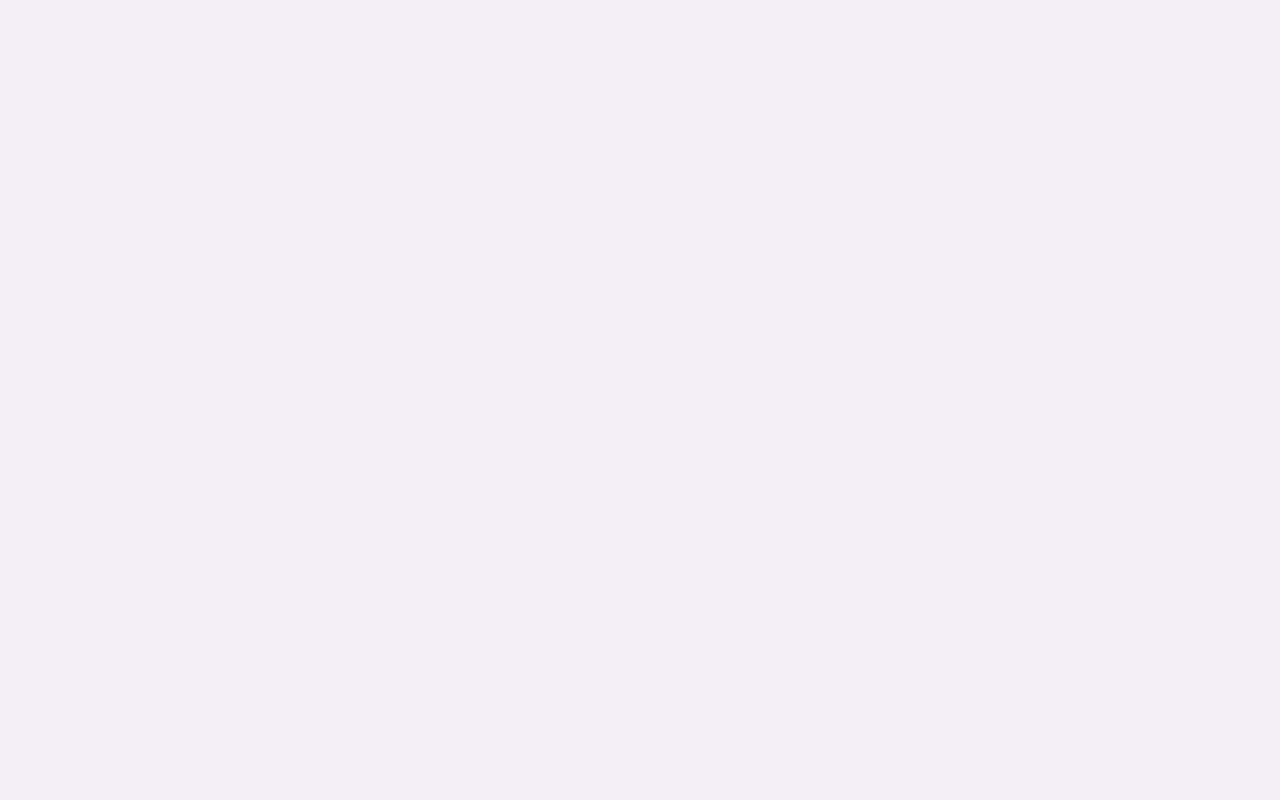
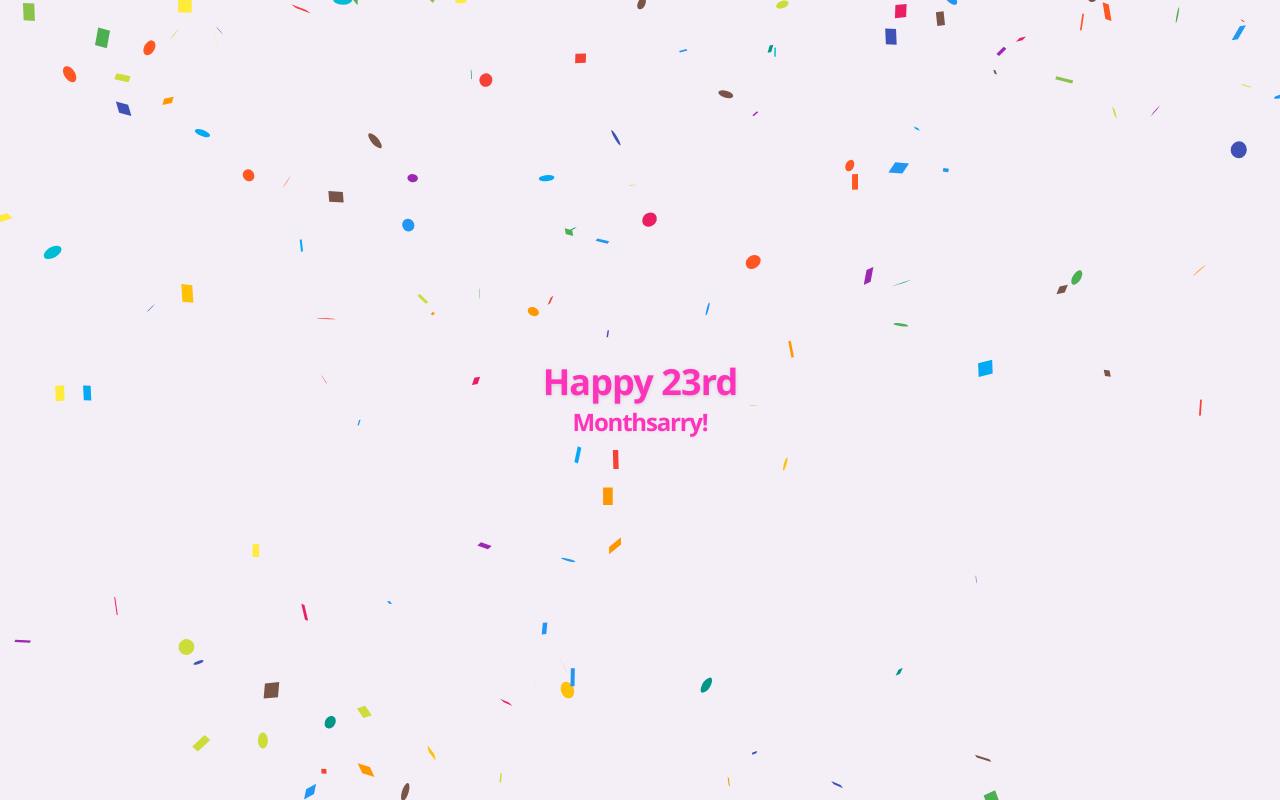
Before and after one commit to potakaaa/23, a Next.js app: page /happy23 in a window 1280 px wide. Built offline with nearby package versions, Linux system fonts and the light colour scheme.

Commit message:
added confetti

```diff
--- /dev/null
+++ b/app/happy23/components/ConfettiDrop.tsx
@@ -0,0 +1,25 @@
+"use client";
+
+import { useWindowSize } from "react-use";
+import Confetti from "react-confetti";
+import { useState, useEffect } from "react";
+
+const ConfettiDrop = () => {
+  const { width, height } = useWindowSize();
+  const [confetti, setConfetti] = useState(false); // Start disabled
+
+  useEffect(() => {
+    const timer = setTimeout(() => setConfetti(true), 500); // Enable confetti after 5s
+    return () => clearTimeout(timer); // Cleanup timeout on unmount
+  }, []);
+
+  return (
+    <div>
+      {confetti && (
+        <Confetti width={width} height={height} className="animate-dissolve" />
+      )}
+    </div>
+  );
+};
+
+export default ConfettiDrop;
--- a/app/happy23/page.tsx
+++ b/app/happy23/page.tsx
@@ -1,7 +1,20 @@
 import React from "react";
+import ConfettiDrop from "./components/ConfettiDrop";
 
 const Happy23 = () => {
-  return <div className="flex justify-center items-center"></div>;
+  return (
+    <div className="flex h-screen w-full justify-center items-center">
+      <ConfettiDrop />
+      <div className="flex flex-col space-y-1">
+        <p className="font-extrabold tracking-tight text-4xl drop-shadow text-primary animate-slidein opacity-0">
+          Happy 23rd
+        </p>
+        <p className="font-bold tracking-tighter text-center text-2xl animate-slidein drop-shadow-sm text-primary opacity-0">
+          Monthsarry!
+        </p>
+      </div>
+    </div>
+  );
 };
 
 export default Happy23;
--- a/package.json
+++ b/package.json
@@ -18,9 +18,11 @@
     "lucide-react": "^0.474.0",
     "next": "15.1.6",
     "react": "^19.0.0",
+    "react-confetti": "^6.2.2",
     "react-day-picker": "^8.10.1",
     "react-dom": "^19.0.0",
     "react-jigsaw-puzzle": "^1.0.5",
+    "react-use": "^17.6.0",
     "tailwind-merge": "^2.6.0",
     "tailwindcss-animate": "^1.0.7",
     "zustand": "^5.0.3"
--- a/tailwind.config.ts
+++ b/tailwind.config.ts
@@ -67,10 +67,19 @@ export default {
 					transform: "translateY(0)"
 				}
 			},
+			dissolve: {
+				"0%, 71%": {
+					opacity: "1"
+				},
+				"100%": {
+					opacity: "0"
+				}
+			}
 
 		},
 		animation: {
-			slidein: "slidein 1s ease 300ms"
+			slidein: "slidein 1s ease 300ms forwards",
+			dissolve: "dissolve 2s ease-out 8s forwards"
 		}
   	}
   },
```
Also changed, not shown: 1 other file (tests, documents, lock files or other folders).
